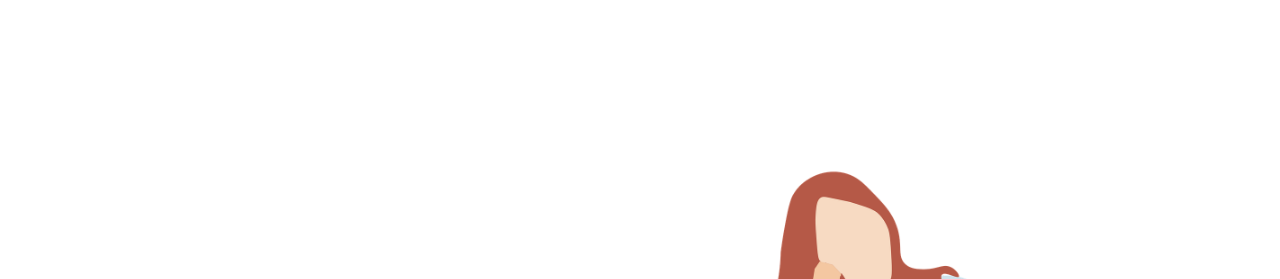
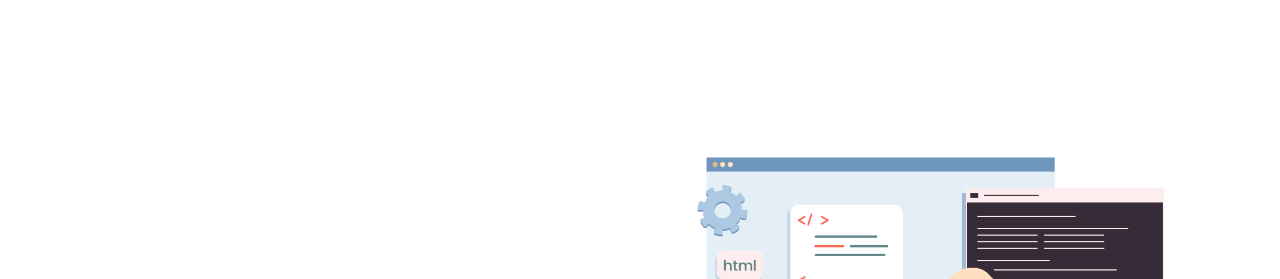
Before and after one commit to Danyal072/Danyal072.github.io, a plain HTML site: page index.html in a window 1280 px wide. Shown: the part 68-347 px from the top of the page. Drawn offline with nearby package versions, Linux system fonts and the light colour scheme.

Commit message:
By Danyal

```diff
--- a/index.html
+++ b/index.html
@@ -46,7 +46,7 @@
         </div>
         <div id="right">
             <div id="img">
-                <img src="img/image.png" alt="">
+                <img src="img/front.jpg" alt="">
             </div>
         </div>
     </div>
```
Also changed, not shown: img/front.jpg (added).
